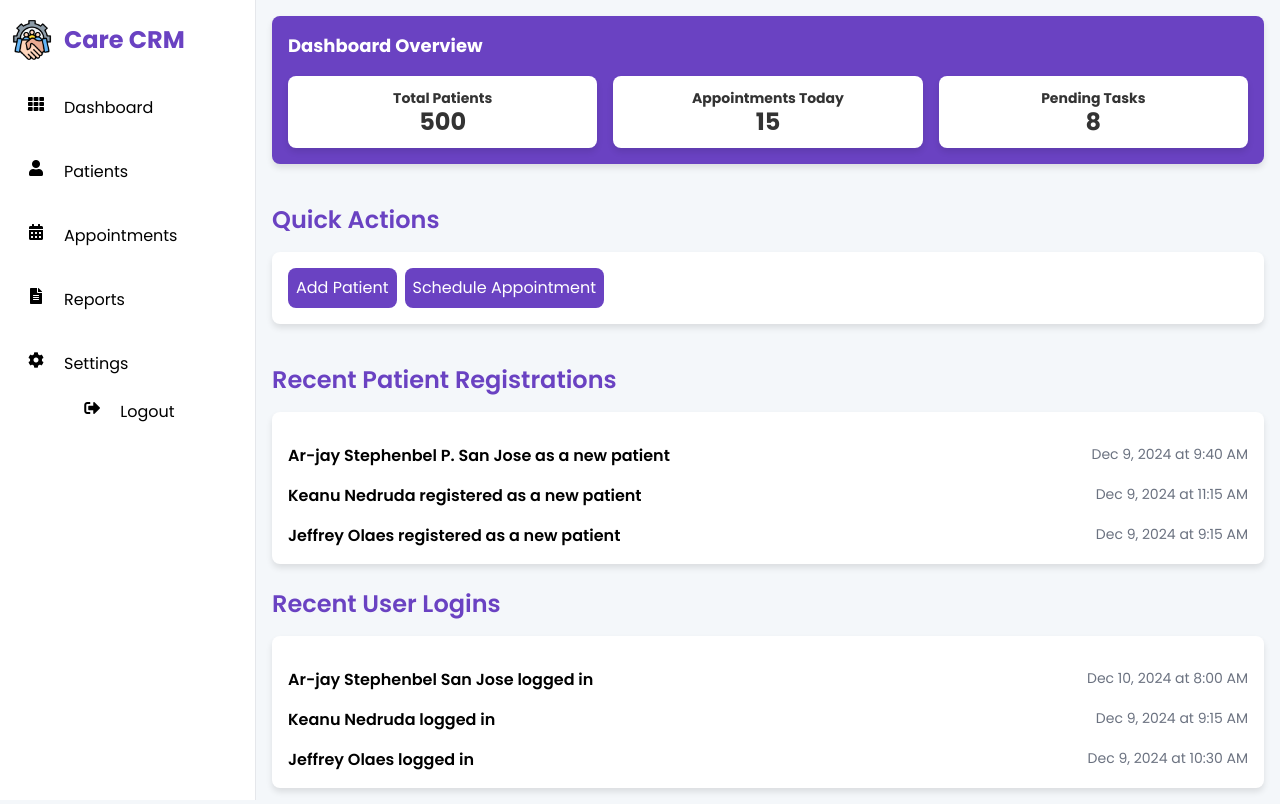
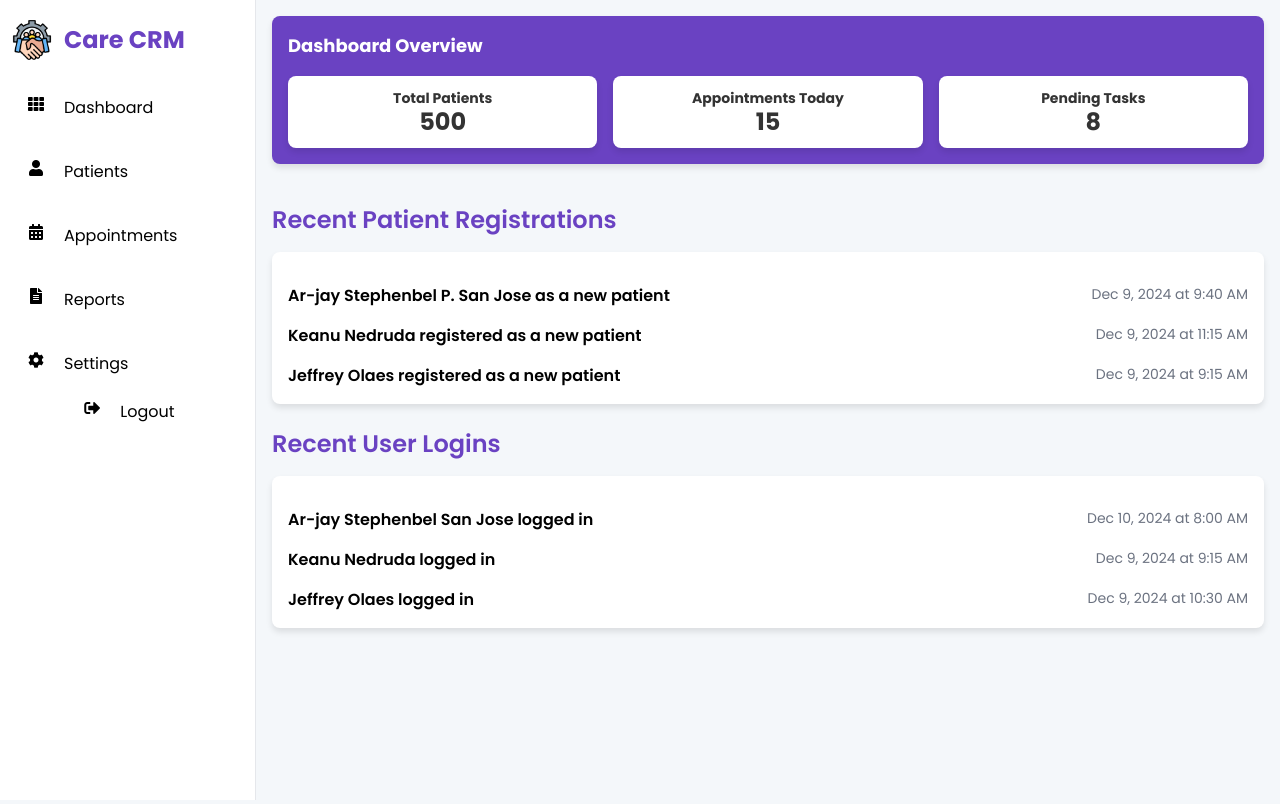
Before and after one commit to dumbbass/IntegCodeB, an Angular app in the folder SystemB/: page /admindashboard in a window 1280 px wide. Built offline with nearby package versions, Linux system fonts and the light colour scheme.

Commit message:
No Quick Actions

```diff
--- a/SystemB/src/app/ADMIN/admindashboard/admindashboard.component.html
+++ b/SystemB/src/app/ADMIN/admindashboard/admindashboard.component.html
@@ -18,15 +18,6 @@
                 <h3 class="font-bold text-sm">Pending Tasks</h3>
                 <p class="text-xl">8</p>
             </div>
-        </div>
-    </div>
-
-    <!-- Quick Actions Section -->
-    <div class="mt-10">
-        <h3 class="text-2xl font-semibold text-[#6A42C2]">Quick Actions</h3>
-        <div class="bg-white p-4 rounded-lg shadow-md mt-4">
-            <button class="bg-[#6A42C2] text-white p-2 rounded-lg mr-2" (click)="addPatient()">Add Patient</button>
-            <button class="bg-[#6A42C2] text-white p-2 rounded-lg" (click)="scheduleAppointment()">Schedule Appointment</button>
         </div>
     </div>
 
```
